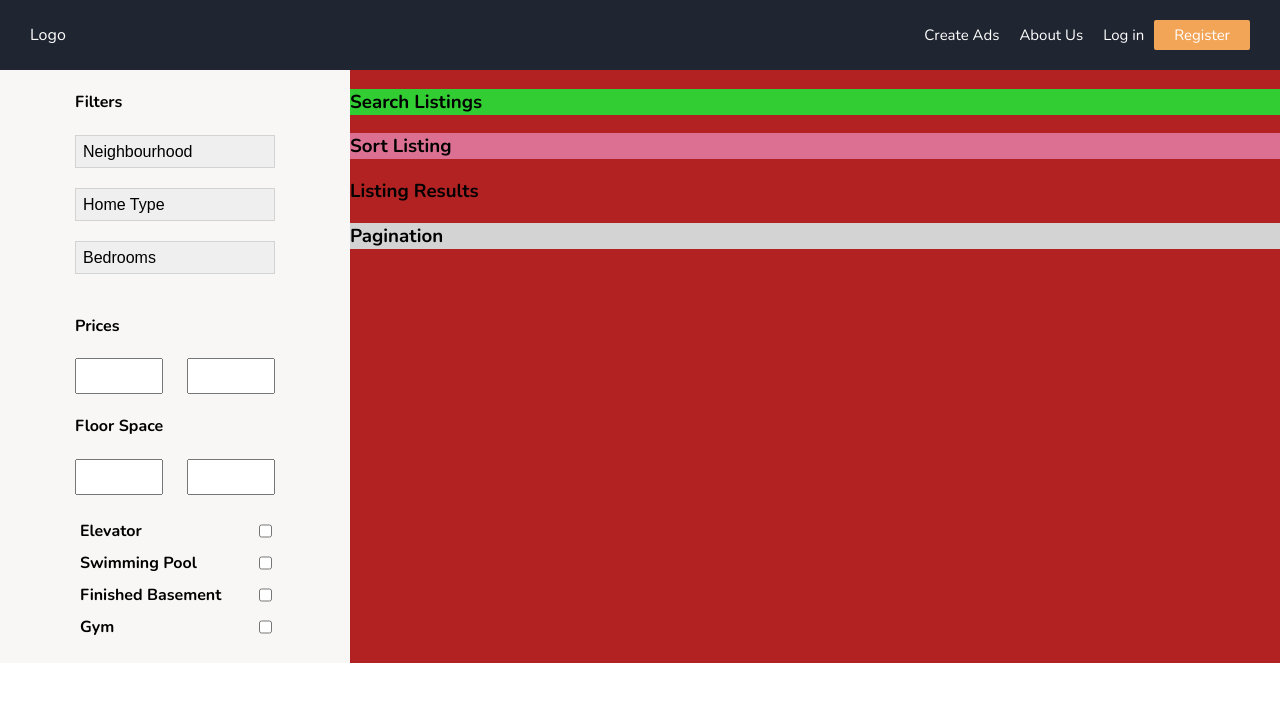
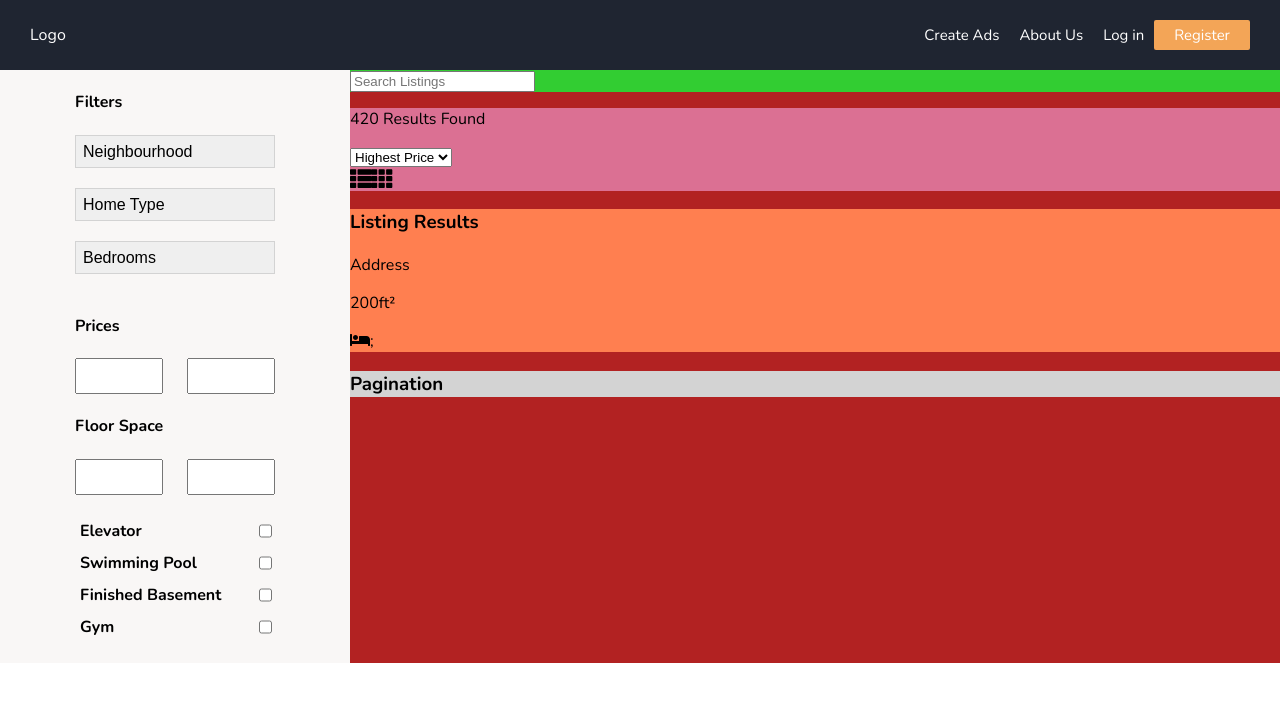
Before and after one commit to DlOMEDES/react-estate, a React (Create React App) app: page / in a window 1280 px wide. Shown: the top 702 px of the page. Built offline with nearby package versions, Linux system fonts and the light colour scheme.

Commit message:
adding markup and prep styling to listings section

```diff
--- a/package.json
+++ b/package.json
@@ -3,6 +3,9 @@
   "version": "0.1.0",
   "private": true,
   "dependencies": {
+    "@fortawesome/fontawesome-svg-core": "^1.2.17",
+    "@fortawesome/free-solid-svg-icons": "^5.8.1",
+    "@fortawesome/react-fontawesome": "^0.1.4",
     "react": "^16.8.6",
     "react-dom": "^16.8.6",
     "react-scripts": "2.1.8",
--- a/src/App.js
+++ b/src/App.js
@@ -4,6 +4,8 @@ import Navbar from './components/nav/Navbar';
 import Filtering from './components/filter/Filtering';
 import Listings from './components/listing/Listings';
 import ContentSection from './components/layout/ContentSection';
+import { library } from '@fortawesome/fontawesome-svg-core';
+import { faBed, faThList, faTh } from '@fortawesome/free-solid-svg-icons';
 
 export default class App extends Component {
   render() {
@@ -19,3 +21,4 @@ export default class App extends Component {
     );
   }
 }
+library.add(faBed, faThList, faTh);
--- a/src/components/filter/Filters.js
+++ b/src/components/filter/Filters.js
@@ -7,23 +7,23 @@ const Filters = () => {
       <FilterContainer>
         <h4>Filters</h4>
         <FilterLabel>
-          <Filter name="neighbourhood">
+          <Select name="neighbourhood">
             <option>Neighbourhood</option>
             <option>Philadelphia</option>
             <option>New York</option>
-          </Filter>
-          <Filter name="hometype">
+          </Select>
+          <Select name="hometype">
             <option>Home Type</option>
             <option>Studio</option>
             <option>House</option>
             <option>Ranch</option>
-          </Filter>
-          <Filter name="bedrooms">
+          </Select>
+          <Select name="bedrooms">
             <option>Bedrooms</option>
             <option>1 Bedroom</option>
             <option>2 Bedrooms</option>
             <option>3+ Bedrooms</option>
-          </Filter>
+          </Select>
         </FilterLabel>
       </FilterContainer>
     </React.Fragment>
@@ -45,7 +45,7 @@ const FilterLabel = styled.label`
   flex-direction: column;
 `;
 
-const Filter = styled.select`
+const Select = styled.select`
   border: 1px solid lightgrey;
   padding: 0.7rem;
   font-size: 1.6rem;
--- a/src/components/listing/ListingResults.js
+++ /dev/null
@@ -1,15 +0,0 @@
-// const ListingResults = styled.section`
-//   background: coral;
-// `;
-
-import React from 'react';
-
-const ListingResults = () => {
-  return (
-    <React.Fragment>
-      <h3>Listing Results</h3>
-    </React.Fragment>
-  );
-};
-
-export default ListingResults;
--- a/src/components/listing/Listings.js
+++ b/src/components/listing/Listings.js
@@ -1,18 +1,18 @@
 import React, { Component } from 'react';
 import styled from 'styled-components';
-import SearchListings from './SearchListings';
-import SortListings from './SortListings';
-import ListingResults from './ListingResults';
-import ListingPages from './ListingPages';
+import SearchBar from './SearchBar';
+import Sorting from './Sorting';
+import Results from './Results';
+import Pagination from './Pagination';
 
 export default class Listings extends Component {
   render() {
     return (
       <ListingsWrapper>
-        <SearchListings />
-        <SortListings />
-        <ListingResults />
-        <ListingPages />
+        <SearchBar />
+        <Sorting />
+        <Results />
+        <Pagination />
       </ListingsWrapper>
     );
   }
--- a/src/components/listing/ListingPages.js
+++ b/src/components/listing/Pagination.js
@@ -1,18 +1,18 @@
 import React from 'react';
 import styled from 'styled-components';
 
-const ListingPages = () => {
+const Pagination = () => {
   return (
     <React.Fragment>
-      <Pagination>
+      <PagesContainer>
         <h3>Pagination</h3>
-      </Pagination>
+      </PagesContainer>
     </React.Fragment>
   );
 };
 
-export default ListingPages;
+export default Pagination;
 
-const Pagination = styled.section`
+const PagesContainer = styled.section`
   background: lightgrey;
 `;
--- /dev/null
+++ b/src/components/listing/Results.js
@@ -0,0 +1,46 @@
+import React from 'react';
+import styled from 'styled-components';
+import { FontAwesomeIcon } from '@fortawesome/react-fontawesome';
+
+const Results = () => {
+  return (
+    <React.Fragment>
+      <ResultContainter>
+        <h3>Listing Results</h3>
+        <List>
+          <Img />
+          <Address>Address</Address>
+          <Details>
+            <UserImg />
+            <UserDetails>
+              <Name />
+              <DateSpan />
+            </UserDetails>
+          </Details>
+          <ListDetails>
+            <SquareFoot>
+              <p>200ft&sup2;</p>
+              <FontAwesomeIcon icon="bed" />;
+            </SquareFoot>
+          </ListDetails>
+        </List>
+      </ResultContainter>
+    </React.Fragment>
+  );
+};
+
+export default Results;
+
+const List = styled.div``;
+const Img = styled.img``;
+const Address = styled.span``;
+const Details = styled.div``;
+const UserImg = styled.div``;
+const UserDetails = styled.div``;
+const Name = styled.span``;
+const DateSpan = styled.span``;
+const ListDetails = styled.div``;
+const SquareFoot = styled.div``;
+const ResultContainter = styled.section`
+  background: coral;
+`;
--- a/src/components/listing/SearchListings.js
+++ b/src/components/listing/SearchBar.js
@@ -1,17 +1,21 @@
 import React from 'react';
 import styled from 'styled-components';
 
-const SearchListings = () => {
+const SearchBar = () => {
   return (
     <React.Fragment>
       <SearchContainer>
-        <h3>Search Listings</h3>
+        <Search>
+          <input type="text" name="search" placeholder="Search Listings" />
+        </Search>
       </SearchContainer>
     </React.Fragment>
   );
 };
-export default SearchListings;
+export default SearchBar;
 
 const SearchContainer = styled.section`
   background: limegreen;
 `;
+
+const Search = styled.section``;
--- a/src/components/listing/SortListings.js
+++ /dev/null
@@ -1,18 +0,0 @@
-import React from 'react';
-import styled from 'styled-components';
-
-const SortListings = () => {
-  return (
-    <React.Fragment>
-      <SortWrap>
-        <h3>Sort Listing</h3>
-      </SortWrap>
-    </React.Fragment>
-  );
-};
-
-export default SortListings;
-
-const SortWrap = styled.section`
-  background: palevioletred;
-`;
--- /dev/null
+++ b/src/components/listing/Sorting.js
@@ -0,0 +1,32 @@
+import React from 'react';
+import styled from 'styled-components';
+import { FontAwesomeIcon } from '@fortawesome/react-fontawesome';
+
+const Sorting = () => {
+  return (
+    <React.Fragment>
+      <SortContainer>
+        <p>420 Results Found</p>
+        <SortOptions>
+          <SelectSort>
+            <option value="price-asc">Highest Price</option>
+            <option value="price-dsc">Lowest Price</option>
+          </SelectSort>
+        </SortOptions>
+        <View>
+          <FontAwesomeIcon icon="th-list" color="black" size="lg" />
+          <FontAwesomeIcon icon="th" color="black" size="lg" />
+        </View>
+      </SortContainer>
+    </React.Fragment>
+  );
+};
+
+export default Sorting;
+
+const SortContainer = styled.section`
+  background: palevioletred;
+`;
+const View = styled.div``;
+const SortOptions = styled.div``;
+const SelectSort = styled.select``;
```
Also changed, not shown: 1 other file (tests, documents, lock files or other folders).
